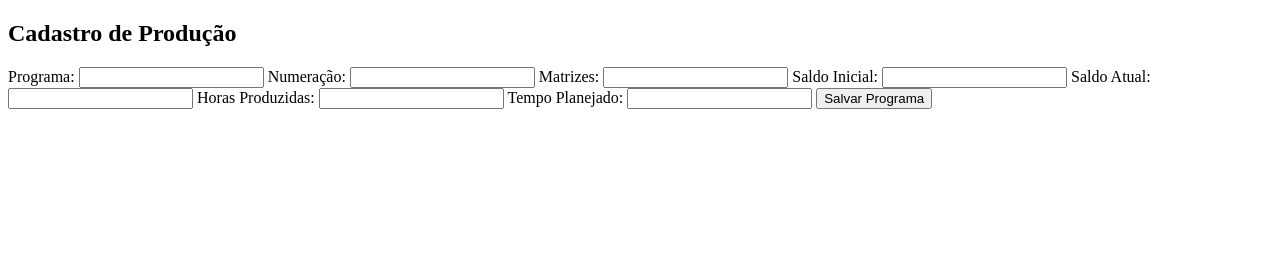
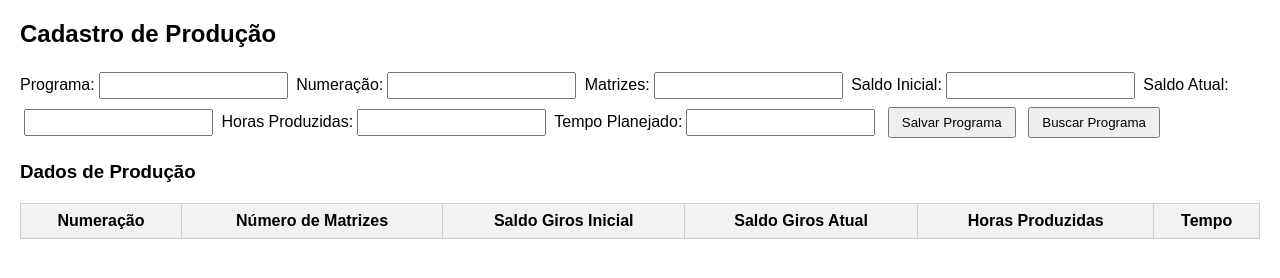
Before and after one commit to Emanuelcs10/producao-calcados, a website: page public/cadastro.html in a window 1280 px wide. Drawn offline with Linux system fonts and the light colour scheme.

Commit message:
Update cadastro.html

```diff
--- a/public/cadastro.html
+++ b/public/cadastro.html
@@ -3,26 +3,48 @@
 <head>
     <meta charset="UTF-8">
     <title>Controle de Produção</title>
+    <style>
+        body { font-family: Arial, sans-serif; margin: 20px; }
+        table { width: 100%; border-collapse: collapse; margin-top: 20px; }
+        th, td { border: 1px solid #ccc; padding: 8px; text-align: center; }
+        th { background-color: #f2f2f2; }
+        .positivo { color: green; font-weight: bold; }
+        .atrasado { color: red; font-weight: bold; }
+        input { margin: 4px; padding: 4px; }
+        button { margin: 4px; padding: 6px 12px; cursor: pointer; }
+    </style>
 </head>
 <body>
+
 <h2>Cadastro de Produção</h2>
 
-<label>Programa:</label>
-<input type="text" id="programa">
-<label>Numeração:</label>
-<input type="text" id="numeracao">
-<label>Matrizes:</label>
-<input type="number" id="num_matrizes">
-<label>Saldo Inicial:</label>
-<input type="number" id="saldo_inicial">
-<label>Saldo Atual:</label>
-<input type="number" id="saldo_atual">
-<label>Horas Produzidas:</label>
-<input type="number" id="horas_produzidas">
-<label>Tempo Planejado:</label>
-<input type="number" id="tempo_planejado">
+<label>Programa:</label><input type="text" id="programa">
+<label>Numeração:</label><input type="text" id="numeracao">
+<label>Matrizes:</label><input type="number" id="num_matrizes">
+<label>Saldo Inicial:</label><input type="number" id="saldo_inicial">
+<label>Saldo Atual:</label><input type="number" id="saldo_atual">
+<label>Horas Produzidas:</label><input type="number" id="horas_produzidas">
+<label>Tempo Planejado:</label><input type="number" id="tempo_planejado">
 
 <button onclick="salvarPrograma()">Salvar Programa</button>
+<button onclick="buscarPrograma()">Buscar Programa</button>
+
+<h3>Dados de Produção</h3>
+<table id="tabelaProducao">
+    <thead>
+        <tr>
+            <th>Numeração</th>
+            <th>Número de Matrizes</th>
+            <th>Saldo Giros Inicial</th>
+            <th>Saldo Giros Atual</th>
+            <th>Horas Produzidas</th>
+            <th>Tempo</th>
+        </tr>
+    </thead>
+    <tbody>
+        <!-- Dados aparecerão aqui -->
+    </tbody>
+</table>
 
 <script src="script.js"></script>
 </body>
```
